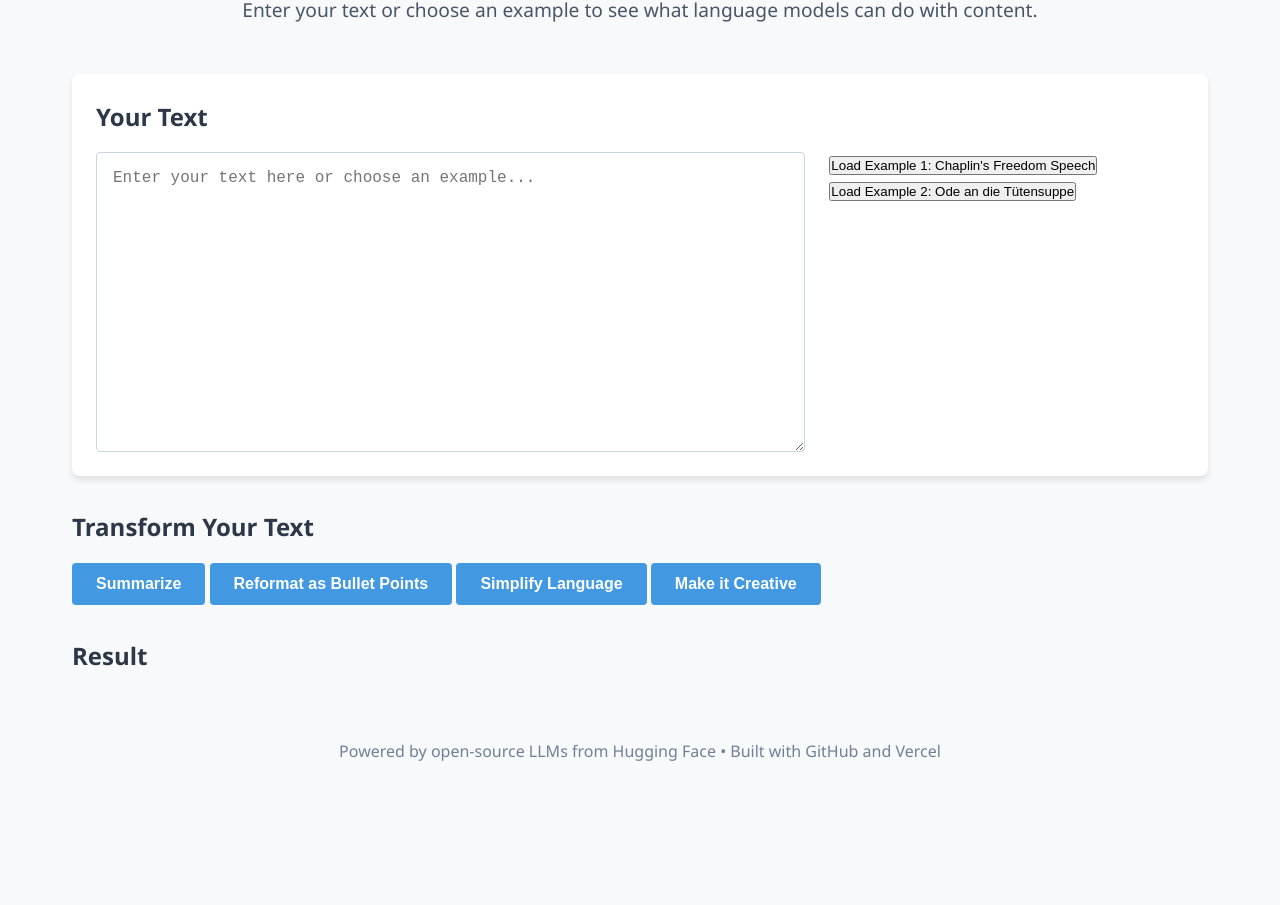
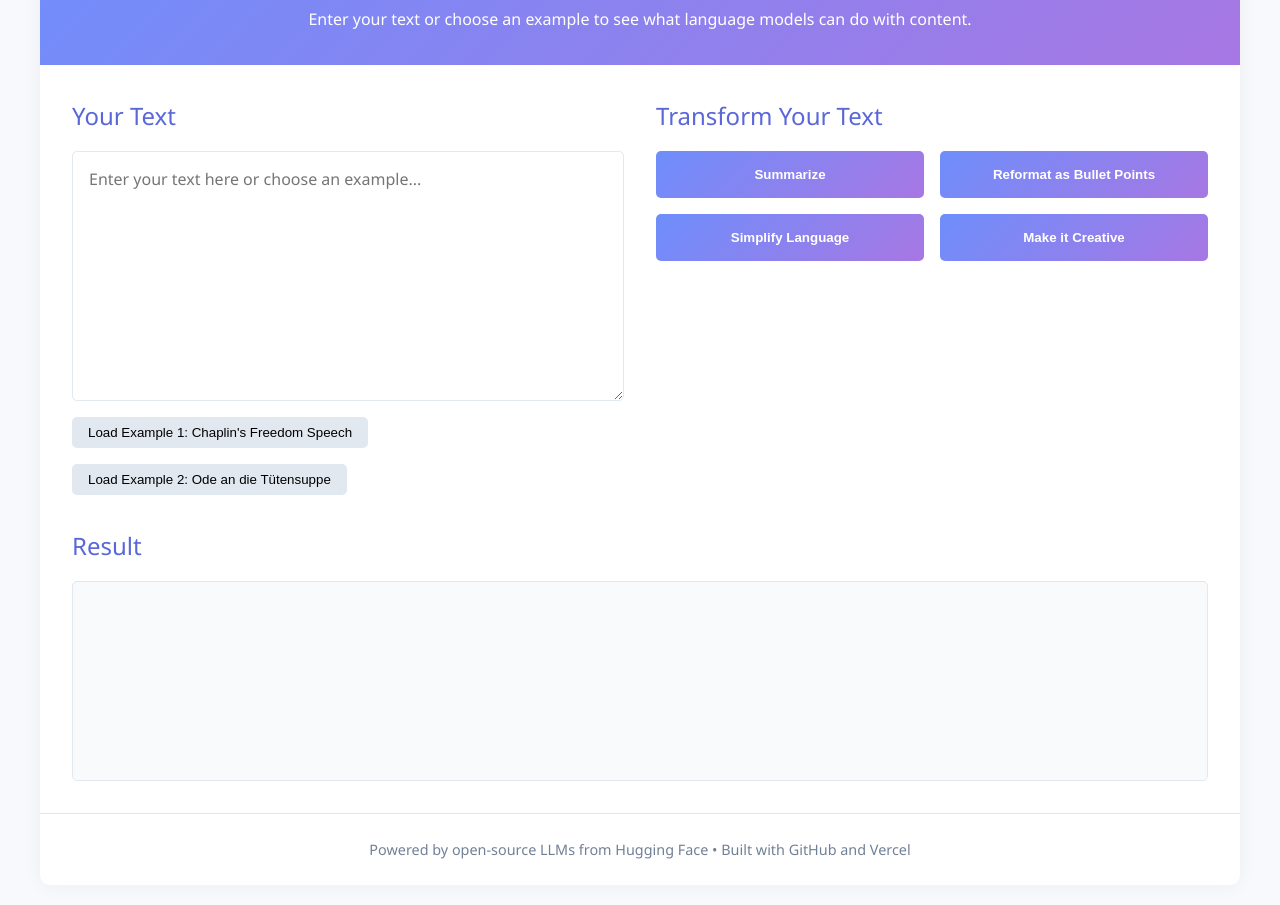
Before and after one commit to TilmanDW/WBT_Demotest, a plain HTML site: page index.html in a window 1280 px wide. Shown: the part 117-1022 px from the top of the page. Before the commit the page ends 913 px from the top, so only its background shows below. Drawn offline with Linux system fonts and the light colour scheme.

Commit message:
Update styles.css

```diff
--- a/styles.css
+++ b/styles.css
@@ -1,145 +1,162 @@
 * {
+    box-sizing: border-box;
     margin: 0;
     padding: 0;
-    box-sizing: border-box;
 }
 
 body {
     font-family: 'Segoe UI', Tahoma, Geneva, Verdana, sans-serif;
     line-height: 1.6;
     color: #333;
-    background-color: #f8f9fa;
+    background-color: #f7f9fc;
+    padding: 20px;
 }
 
 .container {
     max-width: 1200px;
     margin: 0 auto;
-    padding: 2rem;
+    background: white;
+    border-radius: 10px;
+    box-shadow: 0 0 20px rgba(0, 0, 0, 0.05);
+    overflow: hidden;
 }
 
 header {
+    background: linear-gradient(135deg, #6e8efb, #a777e3);
+    color: white;
+    padding: 2rem;
     text-align: center;
-    margin-bottom: 3rem;
 }
 
 header h1 {
+    margin-bottom: 0.5rem;
     font-size: 2.5rem;
-    margin-bottom: 1rem;
-    color: #2d3748;
-}
-
-header p {
-    font-size: 1.2rem;
-    color: #4a5568;
 }
 
 main {
+    padding: 2rem;
     display: grid;
     gap: 2rem;
+    grid-template-columns: 1fr;
 }
 
-.input-section, .actions, .results {
-    background-color: white;
-    border-radius: 8px;
-    padding: 1.5rem;
-    box-shadow: 0 4px 6px rgba(0, 0, 0, 0.1);
+@media (min-width: 768px) {
+    main {
+        grid-template-columns: 1fr 1fr;
+    }
+
+    .input-section {
+        grid-column: 1;
+    }
+
+    .actions-section {
+        grid-column: 2;
+    }
+
+    .output-section {
+        grid-column: span 2;
+    }
 }
 
 h2 {
+    color: #5a67d8;
     margin-bottom: 1rem;
-    color: #2d3748;
-    font-size: 1.5rem;
+    font-weight: 500;
 }
 
 .text-input-container {
-    display: grid;
-    grid-template-columns: 1fr;
-    gap: 1.5rem;
-}
-
-@media (min-width: 768px) {
-    .text-input-container {
-        grid-template-columns: 2fr 1fr;
-    }
-}
-
-textarea {
-    width: 100%;
-    height: 300px;
-    padding: 1rem;
-    border: 1px solid #cbd5e0;
-    border-radius: 4px;
-    font-size: 1rem;
-    resize: vertical;
-}
-
-.examples {
     display: flex;
     flex-direction: column;
     gap: 1rem;
 }
 
-.example-btn {
-    padding: 0.75rem;
-    background-color: #e2e8f0;
-    border: none;
-    border-radius: 4px;
-    cursor: pointer;
-    transition: background-color 0.2s;
-    text-align: left;
-    font-size: 0.9rem;
+textarea {
+    width: 100%;
+    height: 250px;
+    padding: 1rem;
+    border: 1px solid #e2e8f0;
+    border-radius: 5px;
+    font-family: inherit;
+    font-size: 1rem;
+    resize: vertical;
 }
 
-.example-btn:hover {
-    background-color: #cbd5e0;
-}
-
-.buttons {
+.example-buttons {
     display: flex;
     gap: 1rem;
     flex-wrap: wrap;
 }
 
-.action-btn {
-    padding: 0.75rem 1.5rem;
-    background-color: #4299e1;
-    color: white;
+button {
+    padding: 0.5rem 1rem;
+    background-color: #e2e8f0;
     border: none;
-    border-radius: 4px;
+    border-radius: 5px;
     cursor: pointer;
     transition: background-color 0.2s;
-    font-size: 1rem;
+    font-weight: 500;
+}
+
+button:hover {
+    background-color: #cbd5e0;
+}
+
+.action-buttons {
+    display: grid;
+    grid-template-columns: repeat(auto-fill, minmax(200px, 1fr));
+    gap: 1rem;
+}
+
+.action-btn {
+    padding: 1rem;
+    background: linear-gradient(135deg, #6e8efb, #a777e3);
+    color: white;
     font-weight: 600;
+    border-radius: 5px;
+    transition: transform 0.1s, box-shadow 0.2s;
 }
 
 .action-btn:hover {
-    background-color: #3182ce;
+    transform: translateY(-2px);
+    box-shadow: 0 4px 12px rgba(0, 0, 0, 0.1);
+    background: linear-gradient(135deg, #5d7dea, #9666d2);
 }
 
-.result-content {
-    padding: 1rem;
-    border: 1px solid #cbd5e0;
-    border-radius: 4px;
+.output {
+    padding: 1.5rem;
+    border: 1px solid #e2e8f0;
+    border-radius: 5px;
+    background-color: #f8fafc;
     min-height: 200px;
-    white-space: pre-wrap;
+}
+
+footer {
+    text-align: center;
+    padding: 1.5rem;
+    color: #718096;
+    border-top: 1px solid #e2e8f0;
+    font-size: 0.9rem;
 }
 
 .loading {
     display: flex;
-    flex-direction: column;
     align-items: center;
     justify-content: center;
-    gap: 1rem;
-    padding: 2rem;
+    margin-bottom: 1rem;
+}
+
+.hidden {
+    display: none;
 }
 
 .spinner {
-    width: 40px;
-    height: 40px;
-    border: 4px solid rgba(0, 0, 0, 0.1);
+    width: 20px;
+    height: 20px;
+    border: 3px solid rgba(0, 0, 0, 0.1);
+    border-top-color: #5a67d8;
     border-radius: 50%;
-    border-top-color: #4299e1;
-    animation: spin 1s linear infinite;
+    animation: spin 1s ease-in-out infinite;
+    margin-left: 10px;
 }
 
 @keyframes spin {
@@ -147,13 +164,3 @@ textarea {
         transform: rotate(360deg);
     }
 }
-
-.hidden {
-    display: none;
-}
-
-footer {
-    margin-top: 3rem;
-    text-align: center;
-    color: #718096;
-}
```
